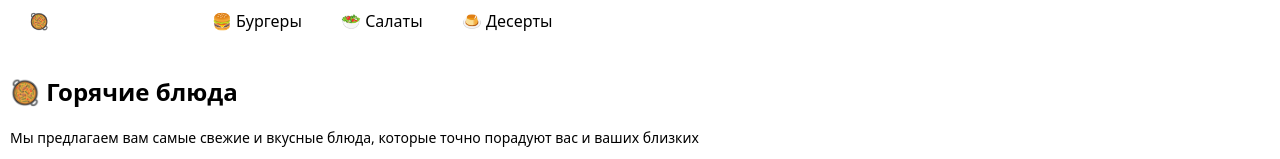
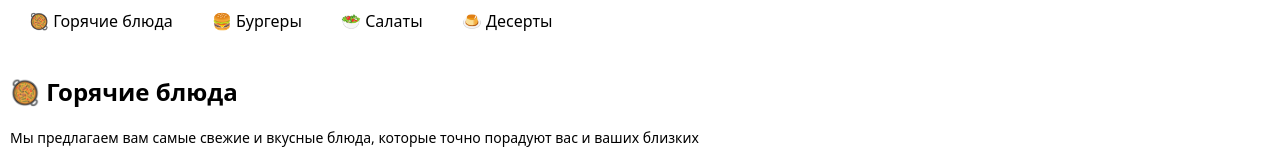
Before and after one commit to domitory1/WebMenu, a plain HTML site: page index.html in a window 1280 px wide. Shown: the top 159 px of the page. Drawn offline with Linux system fonts and the light colour scheme; a script that the page names is missing.

Commit message:
modified:   css/style.css

```diff
--- a/css/style.css
+++ b/css/style.css
@@ -36,7 +36,7 @@ body{
 	transition: all ease 210ms;
 	margin-right: 0px 3px 0px 3px;
 	border-radius: 25px;
-	color: white;
+	/*color: var(--tg-theme-button-text-color);*/
 	background: var(--tg-theme-button-color);
 }
 .container{
```
